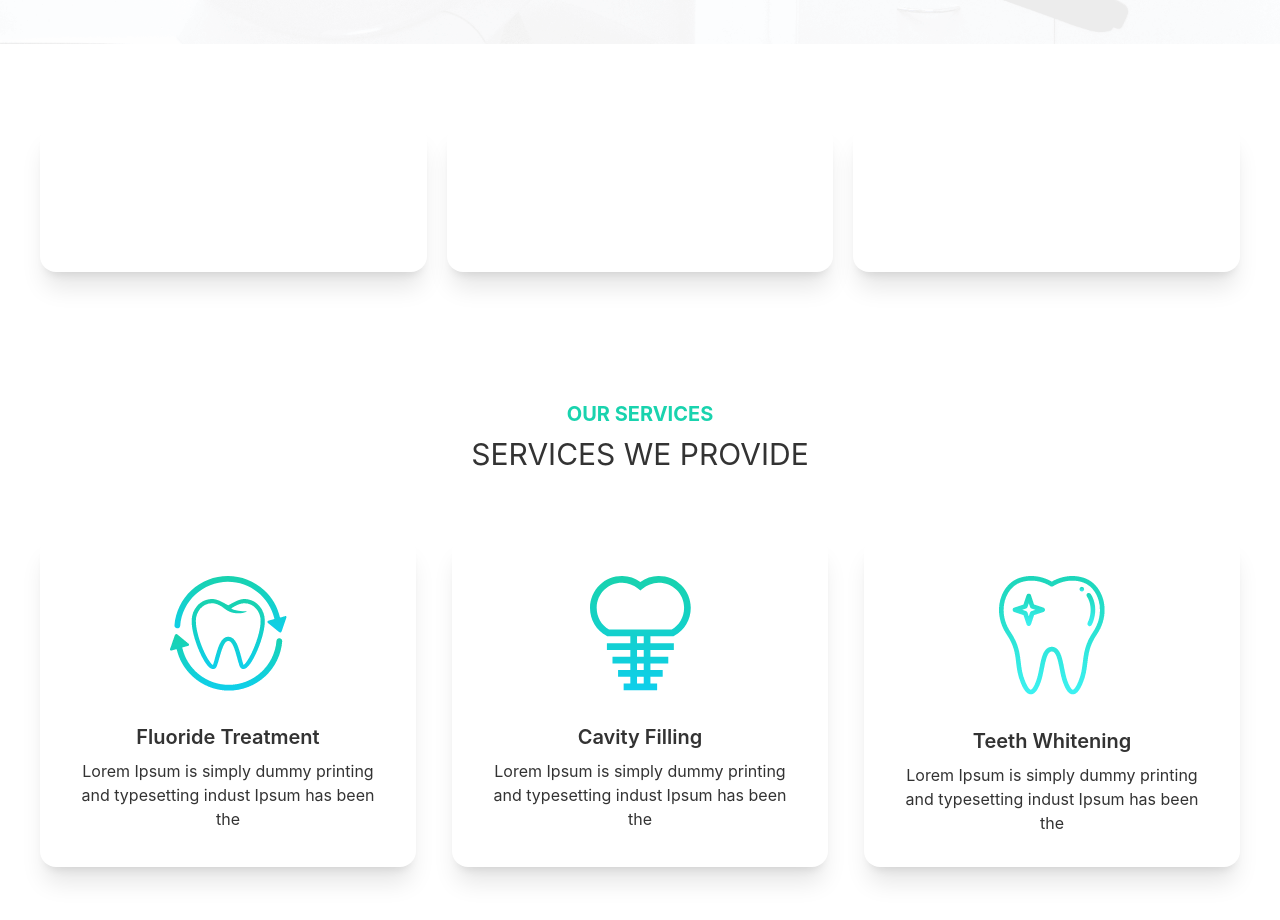
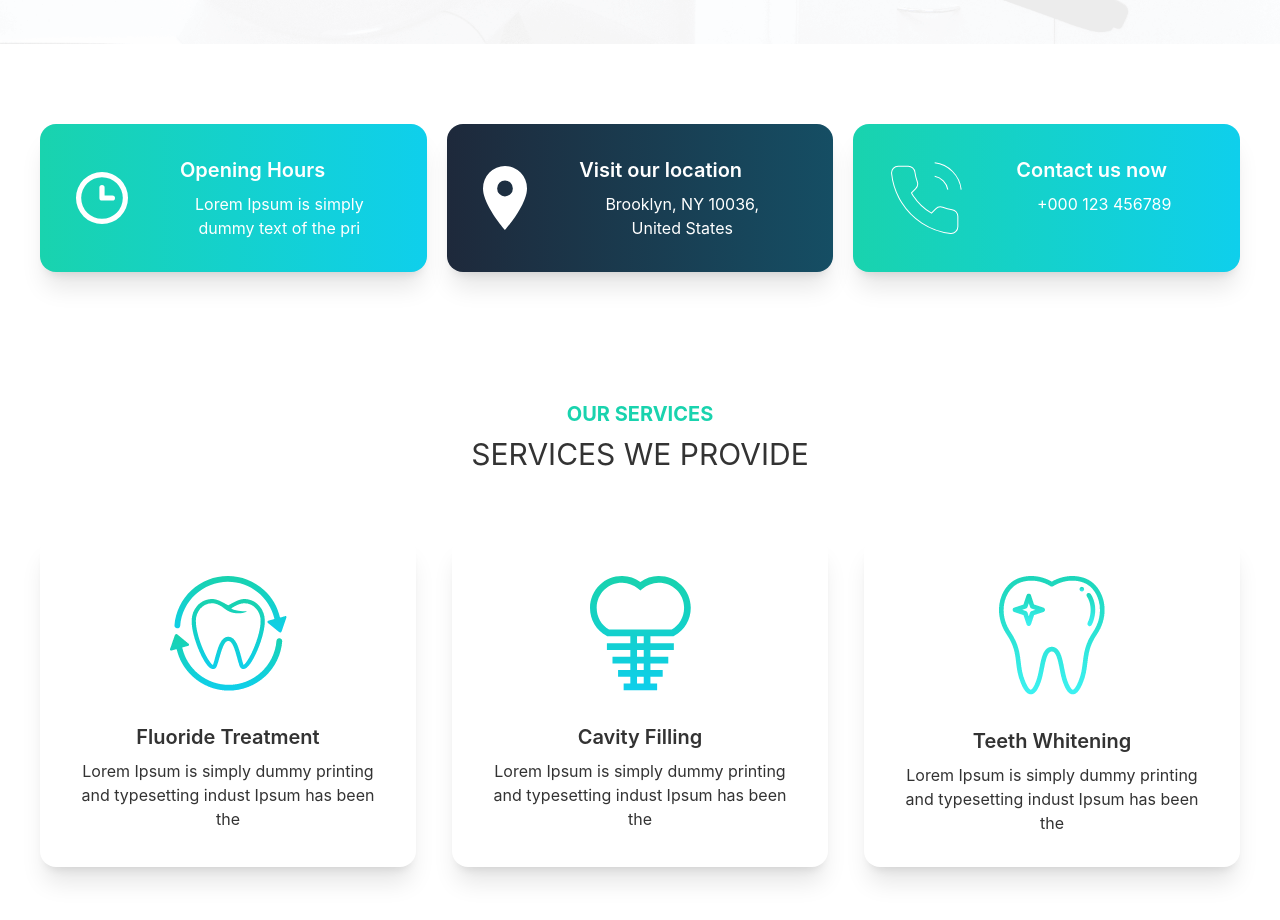
Before and after one commit to ToufiqAlahi/doctors-portal-client-side, a React (Create React App) app: page / in a window 1280 px wide. Shown: the part 820-1740 px from the top of the page. Built offline with nearby package versions, Linux system fonts and the light colour scheme.

Commit message:
changed color

```diff
--- a/src/Components/Home/Info.js
+++ b/src/Components/Home/Info.js
@@ -8,7 +8,7 @@ const Info = () => {
     return (
         <div className='px-4 lg:px-10 grid grid-cols-1 lg:grid-cols-3 gap-5 my-20 text-center '>
             <InfoCard cardTitle="Opening Hours" cardTexts="Lorem Ipsum is simply dummy text of the pri" bgclassName="bg-gradient-to-r from-secondary to-primary  hover:from-primary hover:to-secondary" img={clock}></InfoCard>
-            <InfoCard cardTitle="Visit our location" cardTexts="Brooklyn, NY 10036, United States" bgclassName="bg-neutral" img={marker}></InfoCard>
+            <InfoCard cardTitle="Visit our location" cardTexts="Brooklyn, NY 10036, United States" bgclassName="bg-gradient-to-r  from-slate-800 to-neutral hover:from-primary hover:to-secondary" img={marker}></InfoCard>
             <InfoCard cardTitle="Contact us now" cardTexts="+000 123 456789" bgclassName="bg-gradient-to-r from-secondary to-primary  hover:from-primary hover:to-secondary" img={phone}></InfoCard>
         </div>
     );
--- a/src/Components/Home/InfoCard.js
+++ b/src/Components/Home/InfoCard.js
@@ -1,8 +1,8 @@
 import React from 'react';
 
-const InfoCard = ({ img, cardTitle, cardTexts, bgClass }) => {
+const InfoCard = ({ img, cardTitle, cardTexts, bgclassName }) => {
     return (
-        <div className={` card lg:card-side bg-base-100 shadow-xl text-white px-4 ${bgClass} `}>
+        <div className={` card lg:card-side bg-base-100 shadow-xl text-white px-4 ${bgclassName} `}>
             <figure className='p-5'>
                 <img src={img} alt="Album"></img>
             </figure>
--- a/tailwind.config.js
+++ b/tailwind.config.js
@@ -19,7 +19,7 @@ module.exports = {
           primary: "#0FCFEC",
           secondary: "#19D3AE",
           accent: "#3A4256",
-          neutral: "#3d4451",
+          neutral: "#154E64",
           "base-100": "#ffffff",
         },
       },
```
